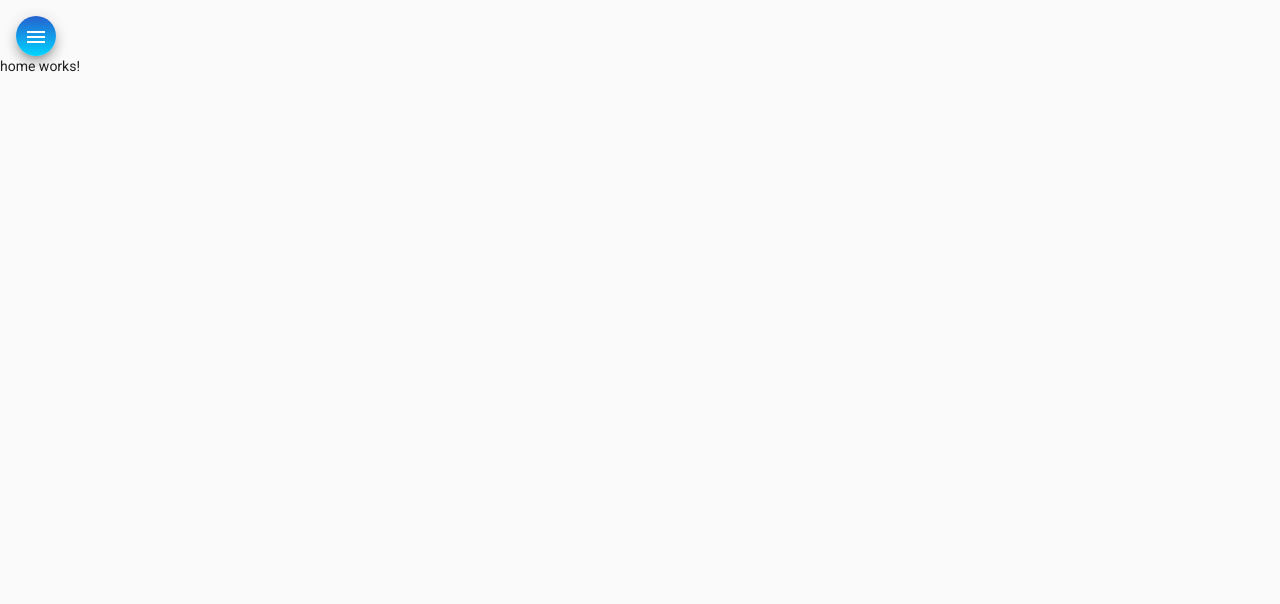
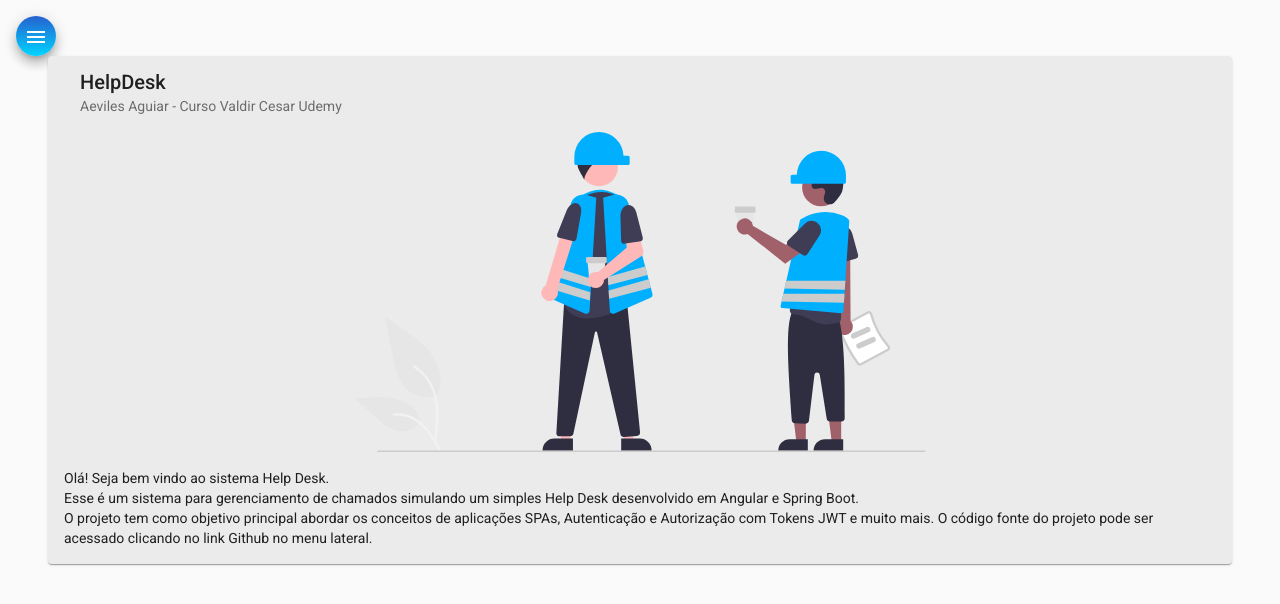
Before and after one commit to aevilesaguiar/helpdesk-front, an Angular app: page /home in a window 1280 px wide. Shown: the top 604 px of the page. Built offline with nearby package versions, Linux system fonts and the light colour scheme.

Commit message:
html e componente HOME

```diff
--- a/src/app/components/home/home.component.css
+++ b/src/app/components/home/home.component.css
@@ -0,0 +1,9 @@
+.card{
+  width: 90%;
+  margin: auto;
+  background-color: rgb(235, 235, 235);
+}
+
+img{
+  height: 20rem;
+}
--- a/src/app/components/home/home.component.html
+++ b/src/app/components/home/home.component.html
@@ -1 +1,17 @@
-<p>home works!</p>
+<mat-card class="card">
+  <mat-card-header>
+    <mat-card-title>HelpDesk</mat-card-title>
+    <mat-card-subtitle>Aeviles Aguiar - Curso Valdir Cesar Udemy</mat-card-subtitle>
+  </mat-card-header>
+  <img mat-card-image src="assets\image\home-image.svg" alt="Image Home Help Desk">
+  <mat-card-content>
+    <p>
+      Olá! Seja bem vindo ao sistema Help Desk.<br />
+      Esse é um sistema para gerenciamento de chamados simulando um simples Help Desk desenvolvido em Angular  e
+      Spring Boot.<br />
+      O projeto tem como objetivo principal abordar os conceitos de aplicações SPAs, Autenticação e Autorização com
+      Tokens JWT e muito mais. O código fonte do projeto pode ser acessado clicando no link Github no menu lateral.
+    </p>
+  </mat-card-content>
+
+</mat-card>
```
